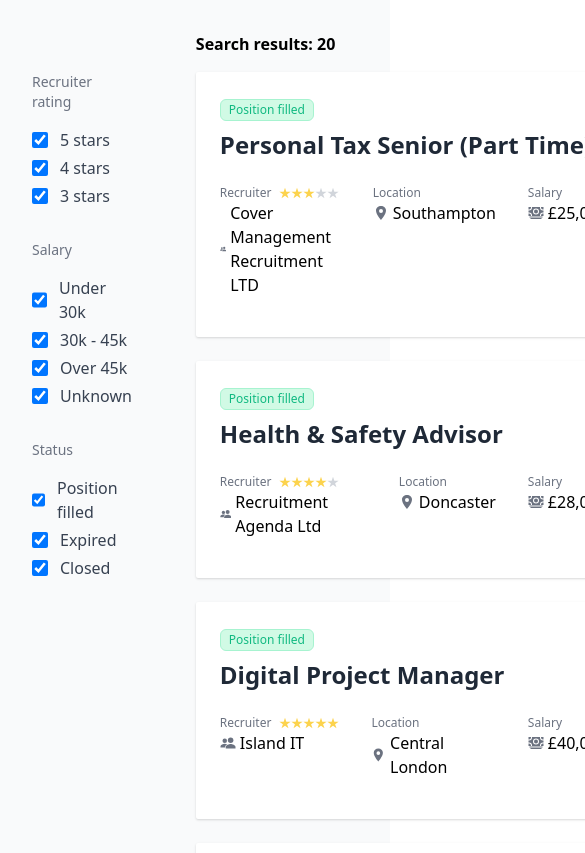
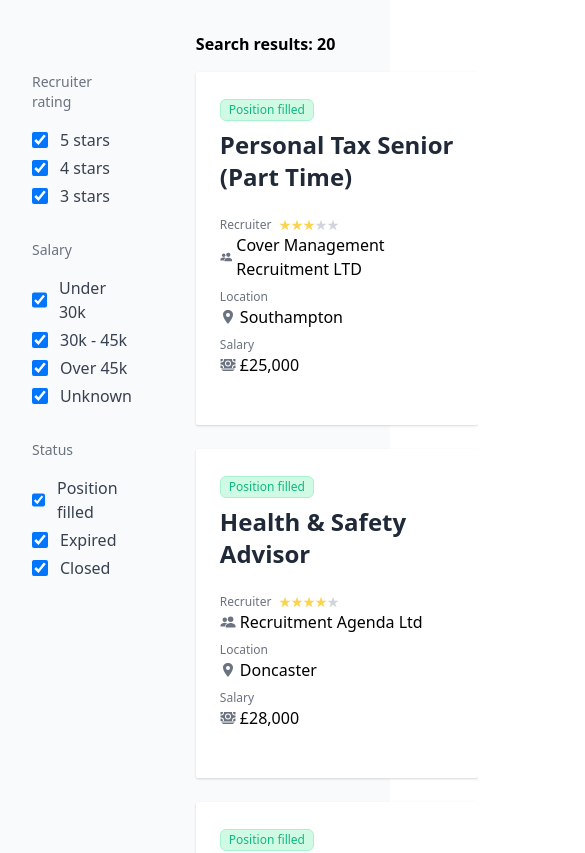
Before and after one commit to cstro/recruiter-job-list, a React (Create React App) app: page / in a window 390 px wide. Shown: the top 853 px of the page, 585 px wide, since content can reach past the window. Built offline with nearby package versions, Linux system fonts and the light colour scheme.

Commit message:
Responsive styling for job list result

```diff
--- a/src/features/jobs/JobListItem.js
+++ b/src/features/jobs/JobListItem.js
@@ -21,8 +21,8 @@
       <h2 className="text-2xl mt-2 mb-6 text-gray-800 font-bold">
         {job.title}
       </h2>
-      <div className="flex flex-row mb-4">
-        <div>
+      <div className="flex flex-col sm:flex-col md:flex-row flex-wrap justify-between mb-4">
+        <div className="mb-2">
           <div className="text-xs flex flex-row">
             <span className="text-gray-500 mr-2">Recruiter</span>
             <StarRating rating={recruiter.rating} />
@@ -32,14 +32,14 @@
             {recruiter.name}
           </div>
         </div>
-        <div className="ml-8">
+        <div className="mb-2">
           <div className="text-xs text-gray-500">Location</div>
           <div className="flex flex-row items-center text-gray-700m">
             <IoLocationSharp className="text-gray-500 mr-1" />
             {job.location}
           </div>
         </div>
-        <div className="ml-8">
+        <div className="mb-2">
           <div className="text-xs text-gray-500">Salary</div>
           <div className="flex flex-row items-center text-gray-700m">
             <IoCashSharp className="text-gray-500 mr-1" />
```
